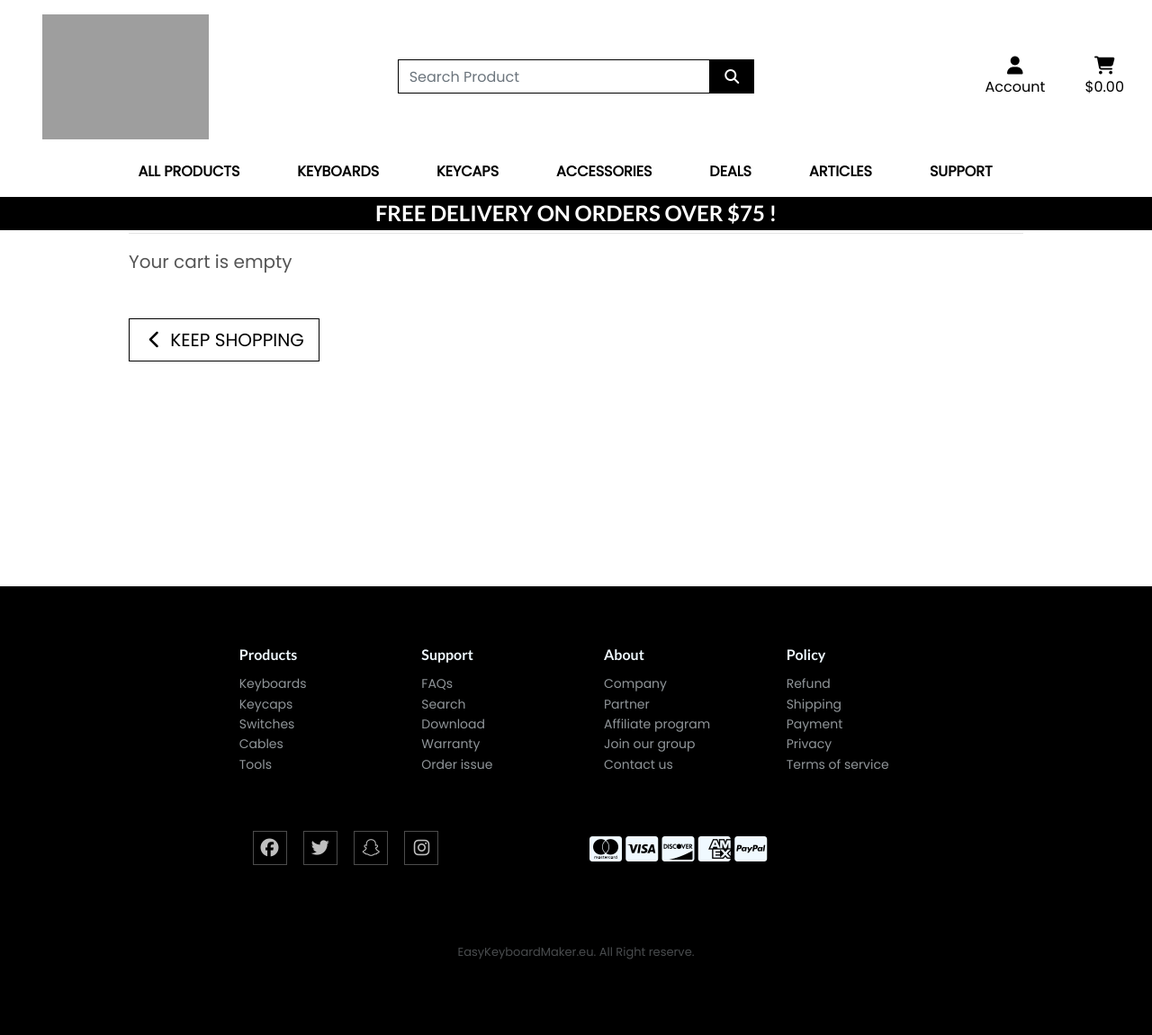
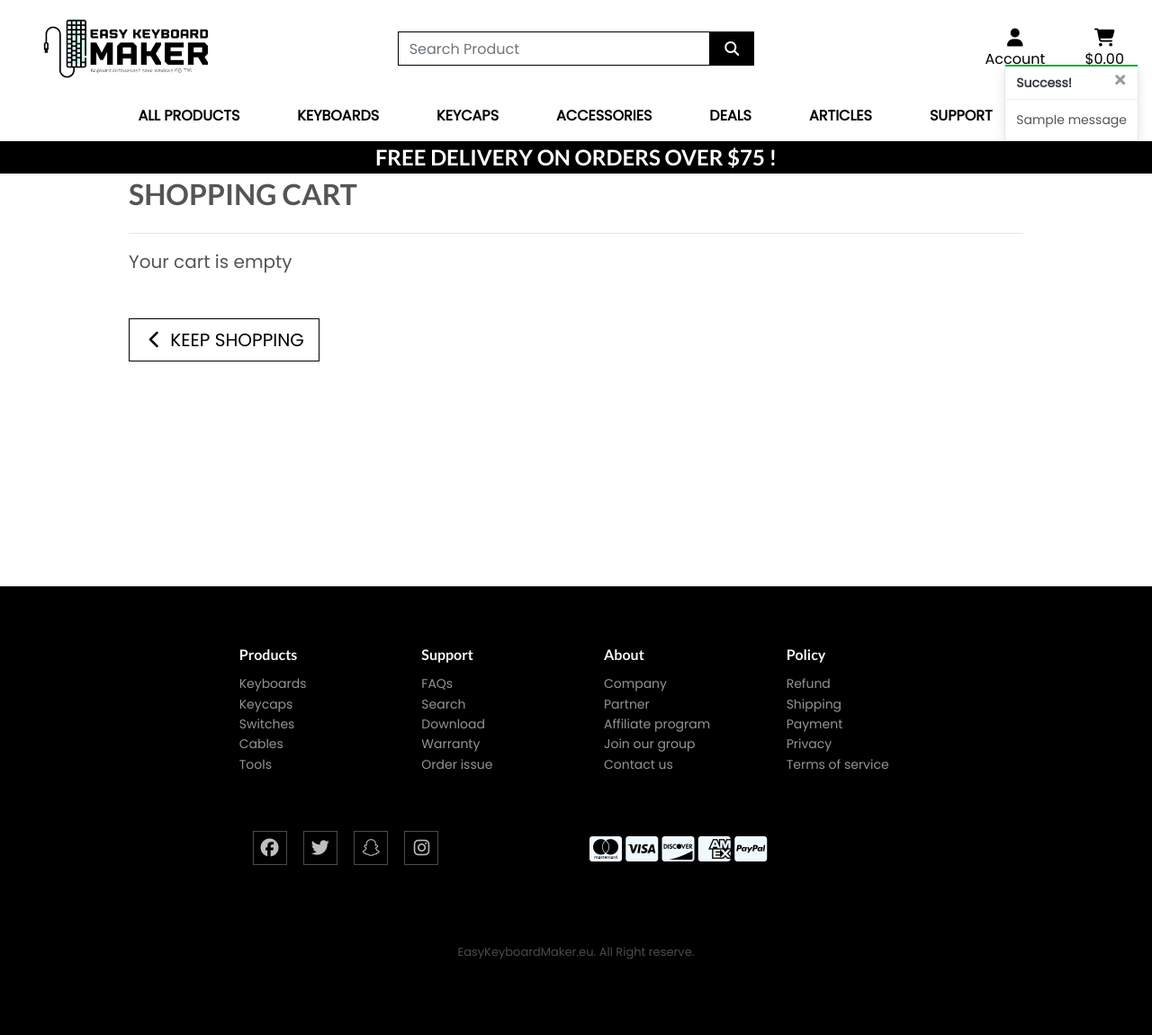
Before and after one commit to KimBergstroem/keyboardmaker-Ecommerce-Fullstack-App, a Django app: page /bag/ in a window 1280 px wide. Shown: the whole page at 90% size. Run offline with Django 3.2, Linux system fonts and the light colour scheme; tables that the repository leaves empty hold one stand-in row (values such as "Sample post"); one stand-in notice (Sample message) is shown; some libraries are stand-ins or nearby versions; grey boxes are pictures that could not be loaded.

Commit message:
feat: toast messages, for loop throught them in base template #6

```diff
--- a/bag/views.py
+++ b/bag/views.py
@@ -1,4 +1,6 @@
-from django.shortcuts import render, redirect, reverse, HttpResponse
+from django.shortcuts import render, redirect, reverse, HttpResponse, get_object_or_404
+from django.contrib import messages
+from products.models import Product
 
 
 def view_bag(request):
@@ -12,14 +14,32 @@
     """
     Add a quantity of the specified product
     """
+    product = get_object_or_404(Product, pk=item_id)
     quantity = int(request.POST.get('quantity'))
     redirect_url = request.POST.get('redirect_url')
+    size = None
+    if 'product_size' in request.POST:
+        size = request.POST['product_size']
+    bag = request.session.get('bag', {}) # create or update the bag
 
-    bag = request.session.get('bag', {}) # create or update the bag
-    if item_id in list(bag.keys()):
-        bag[item_id] += quantity # if the item already in bag, increase
+    if size: # Check is the item already exist with that size, or not and then increase it
+        if item_id in list(bag.keys()):
+            if size in bag[item_id]['items_by_size'].keys():
+                bag[item_id]['items_by_size'][size] += quantity
+                messages.success(request, f'Updated size {size.upper()} {product.name} quantity to {bag[item_id]["items_by_size"][size]}')
+            else:
+                bag[item_id]['items_by_size'][size] = quantity
+                messages.success(request, f'Added size {size.upper()} {product.name} to your bag')
+        else:
+            bag[item_id] = {'items_by_size': {size: quantity}}
+            messages.success(request, f'Added size {size.upper()} {product.name} to your bag')
     else:
-        bag[item_id] = quantity # else add the item to the bag
+        if item_id in list(bag.keys()):
+            bag[item_id] += quantity # if the item already in bag, increase the quantity
+            messages.success(request, f'Updated {product.name} quantity to {bag[item_id]}')
+        else:
+            bag[item_id] = quantity # else add the item to the bag
+            messages.success(request, f'Added {product.name} to your bag')
 
     request.session['bag'] = bag
     return redirect(redirect_url)
@@ -27,9 +47,9 @@
 
 def adjust_bag(request, item_id):
     """
-    Adjust the quantity of the specified
-    product to the specified amount
+    Adjust the quantity of the specified product to the specified amount
     """
+    product = get_object_or_404(Product, pk=item_id)
     quantity = int(request.POST.get('quantity'))
     size = None
     if 'product_size' in request.POST:
@@ -38,15 +58,19 @@
     if size:
         if quantity > 0:
             bag[item_id]['items_by_size'][size] = quantity
+            messages.success(request, f'Updated size {size.upper()} {product.name} quantity to {bag[item_id]["items_by_size"][size]}')
         else:
             del bag[item_id]['items_by_size'][size]
             if not bag[item_id]['items_by_size']:
                 bag.pop(item_id)
+
     else:
         if quantity > 0:
             bag[item_id] = quantity
+            messages.success(request, f'Updated {product.name} quantity to {bag[item_id]}')
         else:
             bag.pop(item_id)
+            messages.success(request, f'Removed {product.name} from your bag')
     request.session['bag'] = bag
     return redirect(reverse('view_bag'))
 
@@ -56,6 +80,7 @@
     Remove the item from the shopping bag
     """
     try:
+        product = get_object_or_404(Product, pk=item_id)
         size = None
         if 'product_size' in request.POST:
             size = request.POST['product_size']
@@ -64,9 +89,12 @@
             del bag[item_id]['items_by_size'][size]
             if not bag[item_id]['items_by_size']:
                 bag.pop(item_id)
+            messages.success(request, f'Removed size {size.upper()} {product.name} from your bag')
         else:
             bag.pop(item_id)
+            messages.success(request, f'Removed {product.name} from your bag')
         request.session['bag'] = bag
         return HttpResponse(status=200)
     except Exception as e:
+        messages.error(request, f'Error removing item: {e}')
         return HttpResponse(status=500)
--- a/static/css/base.css
+++ b/static/css/base.css
@@ -149,6 +149,20 @@ a.category-badge > span.badge:hover {
     cursor: pointer;
 }
 
+/* -------------------------------- Toasts */
+
+.message-container {
+  position: fixed;
+  top: 72px;
+  right: 15px;
+  z-index: 99999999;
+}
+.custom-toast {
+  overflow: visible;
+}
+.toast-capper {
+  height: 2px;
+}
 
 /* -------------------------------- Subscribe */
 
--- a/templates/base.html
+++ b/templates/base.html
@@ -47,7 +47,7 @@
         <div id="topnav" class="row bg-white pt-lg-2 d-none d-lg-flex">
             <div class="col-12 col-lg-4 my-auto py-1 py-lg-0 text-center text-lg-left">
                 <a href="{% url 'home' %}" class="nav-link main-logo-link">
-                    <image width="185px" class="ml-3 img-fluid" src="{{ MEDIA_URL }}header-logo.png" alt="Header Logo" /><span
+                    <image width="185px" class="ml-3 img-fluid" src="{% static 'images/header-logo.png' %}" alt="Header Logo" /><span
                             class="text-white header-text">
                 </a>
             </div>
@@ -128,7 +128,21 @@
     </header>
 
     {% if messages %}
-        <div class="message-container"></div>
+        <div class="message-container">
+            {% for message in messages %}
+                {% with message.level as level %}
+                    {% if level == 40 %} <!-- 40 = error message -->
+                        {% include 'includes/toasts/toast_error.html' %}
+                    {% elif level == 30 %} <!-- 30 = warning message -->
+                        {% include 'includes/toasts/toast_warning.html' %}
+                    {% elif level == 25 %} <!-- 25 = success message -->
+                        {% include 'includes/toasts/toast_success.html' %}
+                    {% else %} <!-- else = info message -->
+                        {% include 'includes/toasts/toast_info.html' %}
+                    {% endif %}
+                {% endwith %}
+            {% endfor %}
+        </div>
     {% endif %}
 
     {% block page_header %}
@@ -138,6 +152,9 @@
     {% endblock %}
 
     {% block postloadjs %}
+        <script type="text/javascript">
+            $('.toast').toast('show');
+        </script>
     {% endblock %}
 
         <!-- Footer section -->
--- /dev/null
+++ b/templates/includes/toasts/toast_success.html
@@ -0,0 +1,13 @@
+<div class="toast custom-toast rounded-0 border-top-0" data-autohide="false">
+    <div class="arrow-up arrow-success"></div>
+    <div class="w-100 toast-capper bg-success"></div>
+    <div class="toast-header bg-white text-dark">
+        <strong class="mr-auto">Success!</strong>
+        <button type="button" class="ml-2 mb-1 close text-dark" data-dismiss="toast" ariab-label="Close">
+            <span aria-hidden="true">&times;</span>
+        </button>
+    </div>
+    <div class="toast-body bg-white">
+        {{ message }}
+    </div>
+</div>
```
Also changed, not shown: Easykeyboardmaker/settings.py (+6 -3 lines), templates/includes/toasts/toast_error.html (added, +13 -0 lines), templates/includes/toasts/toast_info.html (added, +13 -0 lines), templates/includes/toasts/toast_warning.html (added, +13 -0 lines), static/images/header-logo.png (added).
